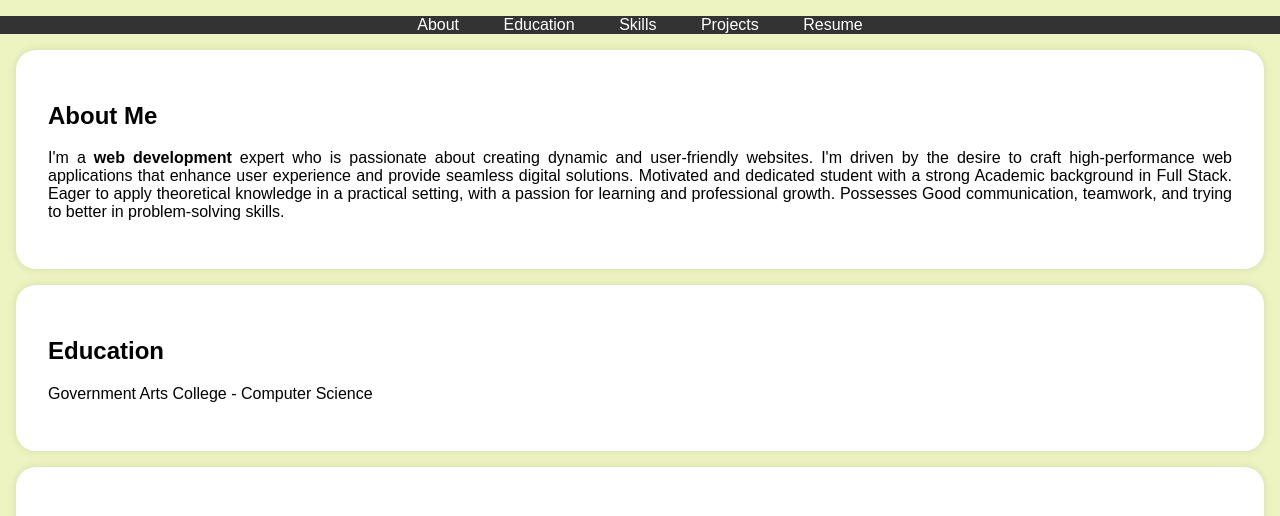
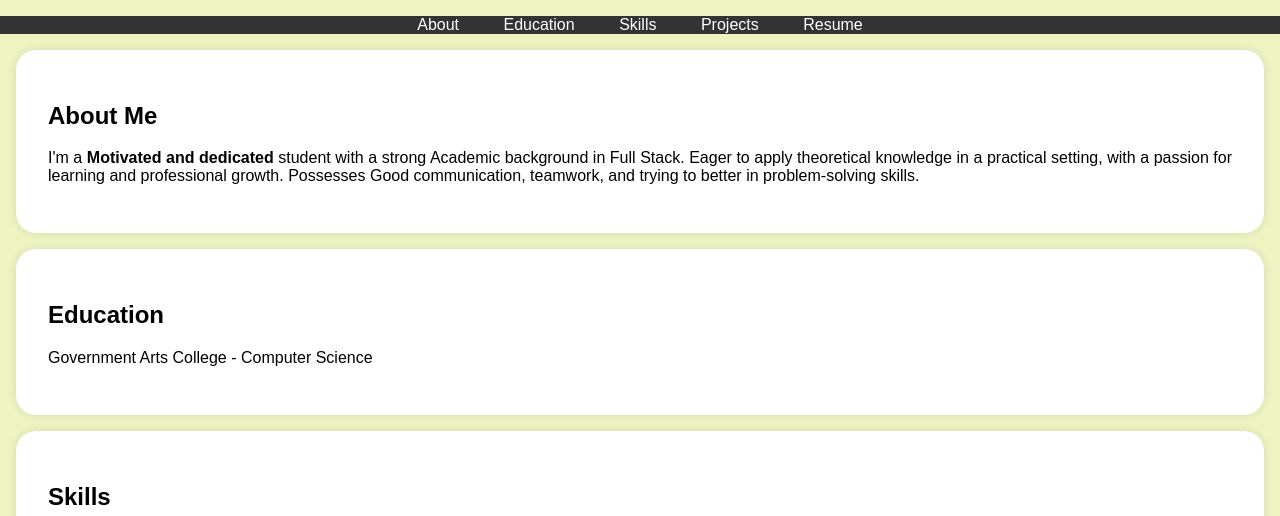
Before and after one commit to TharunSingh06/digital-portfolio, a plain HTML site: page index.html in a window 1280 px wide. Shown: the part 197-713 px from the top of the page. Drawn offline with Linux system fonts and the light colour scheme.

Commit message:
Update index.html

```diff
--- a/index.html
+++ b/index.html
@@ -115,9 +115,7 @@
     <section id="about">
         <div class="section-content">
             <h2>About Me</h2>
-            <p>I'm a <b>web development</b> expert who is passionate about creating dynamic and user-friendly websites.
-                I'm driven by the desire to craft high-performance web applications that enhance user experience and provide
-                 seamless digital solutions. Motivated and dedicated student with a strong Academic background in Full Stack.
+            <p>I'm a <b>Motivated and dedicated</b> student with a strong Academic background in Full Stack.
                  Eager to apply theoretical knowledge in a practical setting, with a passion for learning and professional growth.
                  Possesses Good communication, teamwork, and trying to better in problem-solving skills.</p>
 
```
